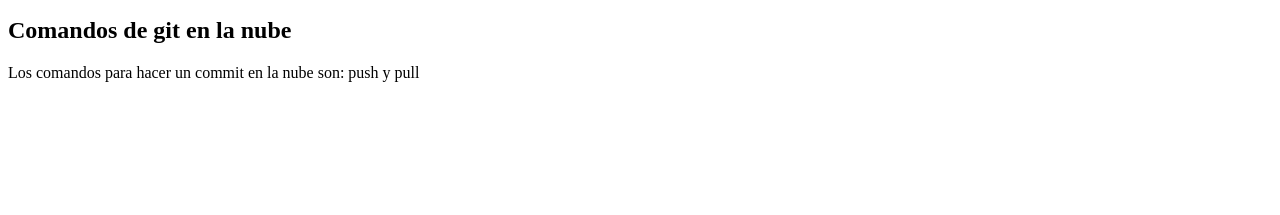
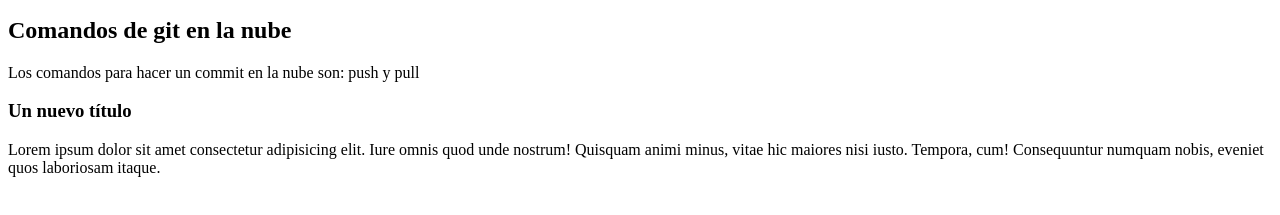
Before and after one commit to lecos8/PruebasGit_57, a plain HTML site: page PruebaGit_27.html in a window 1280 px wide. Shown: the part 101-316 px from the top of the page. Drawn offline with Linux system fonts and the light colour scheme.

Commit message:
Commit de Fernando

```diff
--- a/PruebaGit_27.html
+++ b/PruebaGit_27.html
@@ -8,5 +8,8 @@
         <p>Este ejemplo se creó para indicar comandos avanzados de git</p>
         <h2>Comandos de git en la nube</h2>
         <p>Los comandos para hacer un commit en la nube son: push y pull</p>
+
+        <h3>Un nuevo título</h3>
+        <p>Lorem ipsum dolor sit amet consectetur adipisicing elit. Iure omnis quod unde nostrum! Quisquam animi minus, vitae hic maiores nisi iusto. Tempora, cum! Consequuntur numquam nobis, eveniet quos laboriosam itaque.</p>
     </body>
 </html>
```
